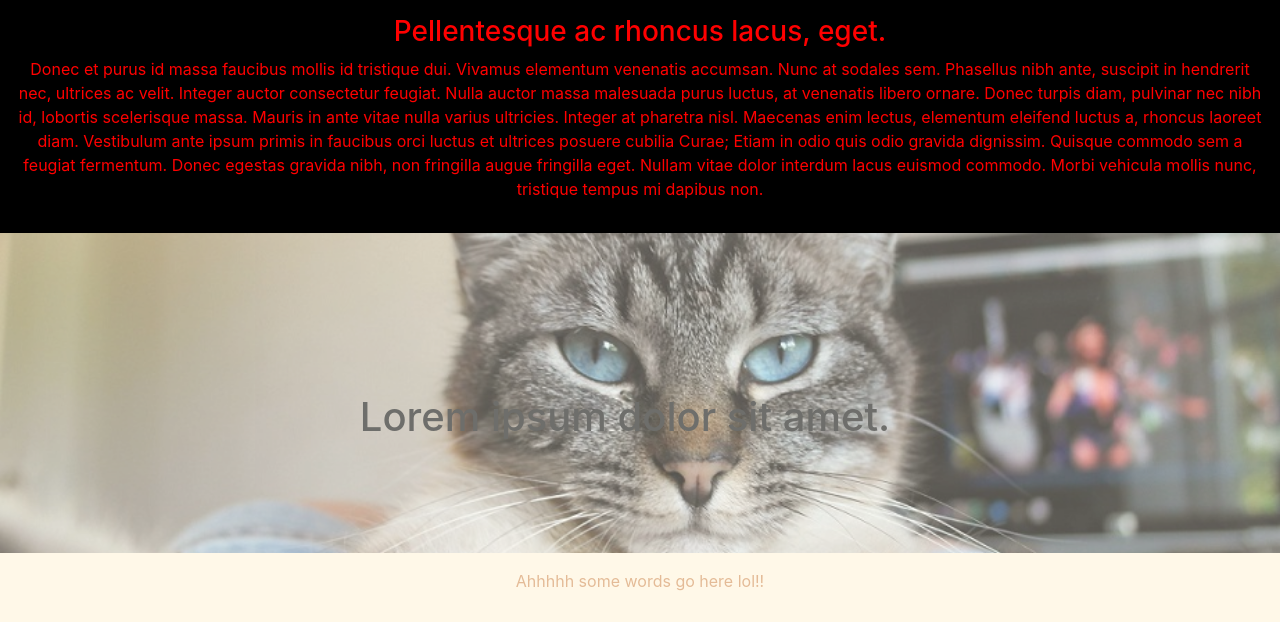
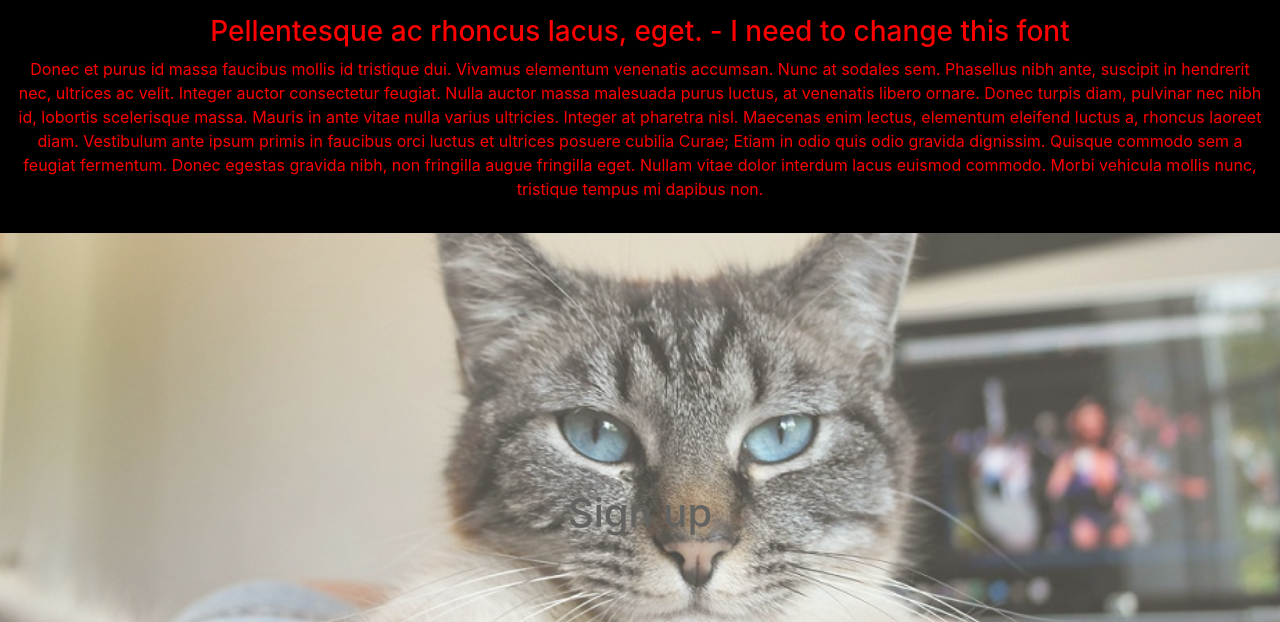
Before and after one commit to db101097/clickfilter, a Flask app: page / in a window 1280 px wide. Shown: the part 866-1488 px from the top of the page. Run offline with Flask 2, Linux system fonts and the light colour scheme; some libraries are stand-ins or nearby versions.

Commit message:
some minor touch ups

```diff
--- a/app/static/css/home.css
+++ b/app/static/css/home.css
@@ -73,47 +73,68 @@ body {
 .bgone, .catselfie_a, .catselfie_b, .catselfie_c,
 .catselfie_d, .catselfie_a_full {
   position: relative;
-  opacity: 0.65;
   background-attachment: fixed;
   background-position: center;
   background-repeat: no-repeat;
   background-size: cover;
+  width: 100%;
 }
 
 .bgone {
-  background-image: url('/static/img/bwdog.png');
+  background-image: url('/static/img/pug.jpg');
   min-height: 100%;
+  opacity: .9;
 }
 
 .catselfie_a {
   background-image: url('/static/img/catselfiea.jpg');
-  min-height: 40vh;
+  min-height: 60vh;
+  opacity: 0.70;
 }
 
 .catselfie_a_full {
   background-image: url('/static/img/catselfiea.jpg');
   min-height: 100%;
+  opacity: 0.75;
 }
 
 .catselfie_b {
   background-image: url('/static/img/catselfieb.png');
-  min-height: 60vh;
+  min-height: 40vh;
+  opacity: 0.80;
 }
 
 .catselfie_c {
   background-image: url('/static/img/catselfiec.png');
   min-height: 100%;
+  opacity: 0.90;
 }
 
 .catselfie_d {
   background-image: url('/static/img/catselfied.png');
   min-height: 100%;
+  opacity: 1;
 }
 
-.caption {
+.caption_a, .caption_b, .caption_c,
+.caption_d, .caption_a_full, .caption_home {
   position: absolute;
   top: 50%;
   width: 100%;
+  margin: 1em;
+}
+
+.caption_home {
+  color: #E84F47;
+  font-weight: 900;
+  font-size: 36px;
+}
+
+.bg_home {
+  letter-spacing: 2px;
+  padding: .5em;
+  background-color: rgba(0,0,0,0.7);
+  padding: 0.5em;
 }
 
 .paragraph {
@@ -122,9 +143,16 @@ body {
   padding: 1em;
 }
 
-.filterad {
+.filterad_a {
   padding: 1em;
   position: relative;
   background-color: #FFF8E8;
   color: #E4BB97;
 }
+
+.filterad_b {
+  padding: .5em;
+  position: relative;
+  background-color: #FFF8E8;
+  color: #E4BB97;
+}
--- a/app/templates/home.html
+++ b/app/templates/home.html
@@ -46,9 +46,12 @@
     </div>
 
     <div class="bgone">
-        <div class="row text-center caption">
-            <div class="col">
-                <h1>Lorem ipsum dolor sit amet.</h1>
+        <div class="container-fluid">
+            <div class="row text-center caption_home">
+                <div class="col-12">
+                    <h1><span class="bg_home">ClickFilters.</span>
+                    </h1>
+                </div>
             </div>
         </div>
     </div>
@@ -56,7 +59,7 @@
     <div class="paragraph">
         <div class="row text-center">
             <div class="col">
-                <h3>Pellentesque ac rhoncus lacus, eget.</h3>
+                <h3>Pellentesque ac rhoncus lacus, eget. - I need to change this font</h3>
                 <p>Donec et purus id massa faucibus mollis id tristique dui.
                     Vivamus elementum venenatis accumsan. Nunc at sodales sem. Phasellus nibh ante, suscipit in hendrerit nec, ultrices ac velit.
                     Integer auctor consectetur feugiat. Nulla auctor massa malesuada purus luctus, at venenatis libero ornare. Donec turpis diam,
@@ -69,65 +72,84 @@
     </div>
 
     <div class="catselfie_a">
-        <div class="row text-center caption">
-            <div class="col">
-                <h1>Lorem ipsum dolor sit amet.</h1>
+        <div class="container-fluid">
+            <div class="row text-center caption_a">
+                <div class="col-12">
+                    <h1>Sign up</h1>
+                </div>
+            </div>
+        </div>
+    </div>
+
+    <div class="filterad_a">
+        <div class="container-fluid">
+            <div class="row text-center">
+                <div class="col-12">
+                    <h4>Lorem ipsum</h4>
+                    <p class="lead">Ahhhhh some words go here lol!!</p>
+                </div>
+            </div>
+        </div>
+    </div>
+
+    <div class="catselfie_b">
+        <div class="container-fluid">
+            <div class="row text-center caption_b">
+                <div class="col-12">
+                    <h1>Sign up</h1>
+                </div>
+            </div>
+        </div>
+    </div>
+
+    <div class="filterad_b">
+        <div class="container-fluid">
+            <div class="row text-center">
+                <div class="col-12">
+                    <h4>Lorem ipsum</h4>
+                    <p class="lead">Ahhhhh some words go here lol!!</p>
+                </div>
+            </div>
+        </div>
+    </div>
+
+    <div class="catselfie_c">
+        <div class="container-fluid">
+            <div class="row text-center caption_c">
+                <div class="col-12">
+                    <h1>Sign up</h1>
+                </div>
+            </div>
+        </div>
+    </div>
+
+    <div class="catselfie_d">
+        <div class="container-fluid">
+            <div class="row text-center caption_d">
+                <div class="col-12">
+                    <h1>Sign up</h1>
+                </div>
             </div>
         </div>
     </div>
 
     <div class="filterad">
-        <div class="row text-center">
-            <div class="col">
-                <p>Ahhhhh some words go here lol!!</p>
-            </div>
-        </div>
-    </div>
-
-    <div class="catselfie_b">
-        <div class="row text-center caption">
-            <div class="col">
-                <h1>Lorem ipsum dolor sit amet.</h1>
-            </div>
-        </div>
-    </div>
-
-    <div class="filterad">
-        <div class="row text-center">
-            <div class="col">
-                <p>Ahhhhh some words go here lol!!</p>
-            </div>
-        </div>
-    </div>
-
-    <div class="catselfie_c">
-        <div class="row text-center caption">
-            <div class="col">
-                <h1>Lorem ipsum dolor sit amet.</h1>
-            </div>
-        </div>
-    </div>
-
-    <div class="catselfie_d">
-        <div class="row text-center caption">
-            <div class="col">
-                <h1>Lorem ipsum dolor sit amet.</h1>
-            </div>
-        </div>
-    </div>
-
-    <div class="filterad">
-        <div class="row text-center">
-            <div class="col">
-                <p>Ahhhhh some words go here lol!!</p>
+        <div class="container-fluid">
+            <div class="row text-center">
+                <div class="col-12">
+                    <h4>Lorem ipsum</h4>
+                    <p class="lead">Ahhhhh some words go here lol!!</p>
+                </div>
             </div>
         </div>
     </div>
 
     <div class="catselfie_a_full">
-        <div class="row text-center caption">
-            <div class="col">
-                <h1>Lorem ipsum dolor sit amet.</h1>
+        <div class="container-fluid">
+            <div class="row text-center caption_a_full">
+                <div class="col-12">
+                    <h1>Sign up</h1>
+                </div>
             </div>
         </div>
     </div>
```
